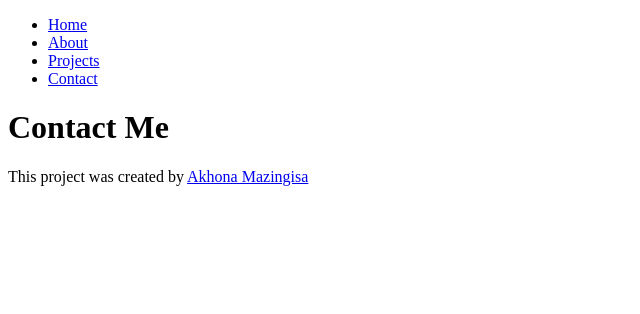
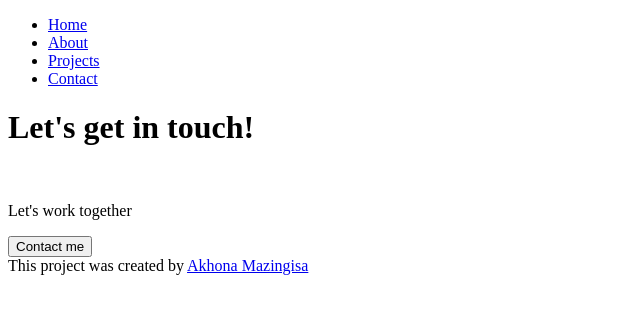
Before and after one commit to akhona-mazingisa/my-personal-website, a plain HTML site: page contact.html in a window 1280 px wide. Shown: the whole page, without its empty margins (0-640 px from the left). Drawn offline with Linux system fonts and the light colour scheme.

Commit message:
Updated the code

```diff
--- a/contact.html
+++ b/contact.html
@@ -9,7 +9,7 @@
     <nav>
         <ul>
             <li>
-                <a href="#homepage">Home</a>
+                <a href="index.html">Home</a>
             </li>
             <li>
                 <a href="about.html">About</a>
@@ -22,7 +22,16 @@
             </li>
         </ul>
     </nav>
-    <h1>Contact Me</h1>
+    <header>
+        <h1>Let's get in touch!</h1>
+    </header>
+    <br>
+    <main>
+        <p>
+            Let's work together
+        </p>
+    </main>
+    <button>Contact me</button>
     <footer>
         This project was created by
         <a href="https://github.com/akhona-mazingisa" target="_blank">
```
Also changed, not shown: about.html (+9 -1 lines), index.html (+7 -1 lines), projects.html (+7 -2 lines).
